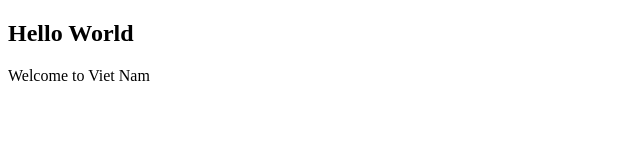
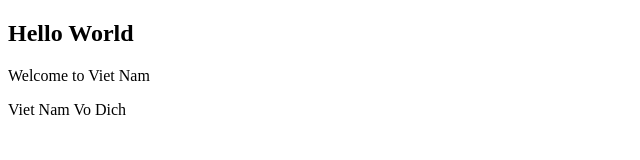
Before and after one commit to cuongcungcoi/Myweb, a plain HTML site: page index.html in a window 1280 px wide. Shown: the whole page, without its empty margins (0-640 px from the left). Drawn offline with Linux system fonts and the light colour scheme.

Commit message:
five commit

```diff
--- a/index.html
+++ b/index.html
@@ -10,5 +10,6 @@
 <body>
     <h2>Hello World</h2>
     <p>Welcome to Viet Nam</p>
+    <p>Viet Nam Vo Dich</p>
 </body>
 </html>
```
